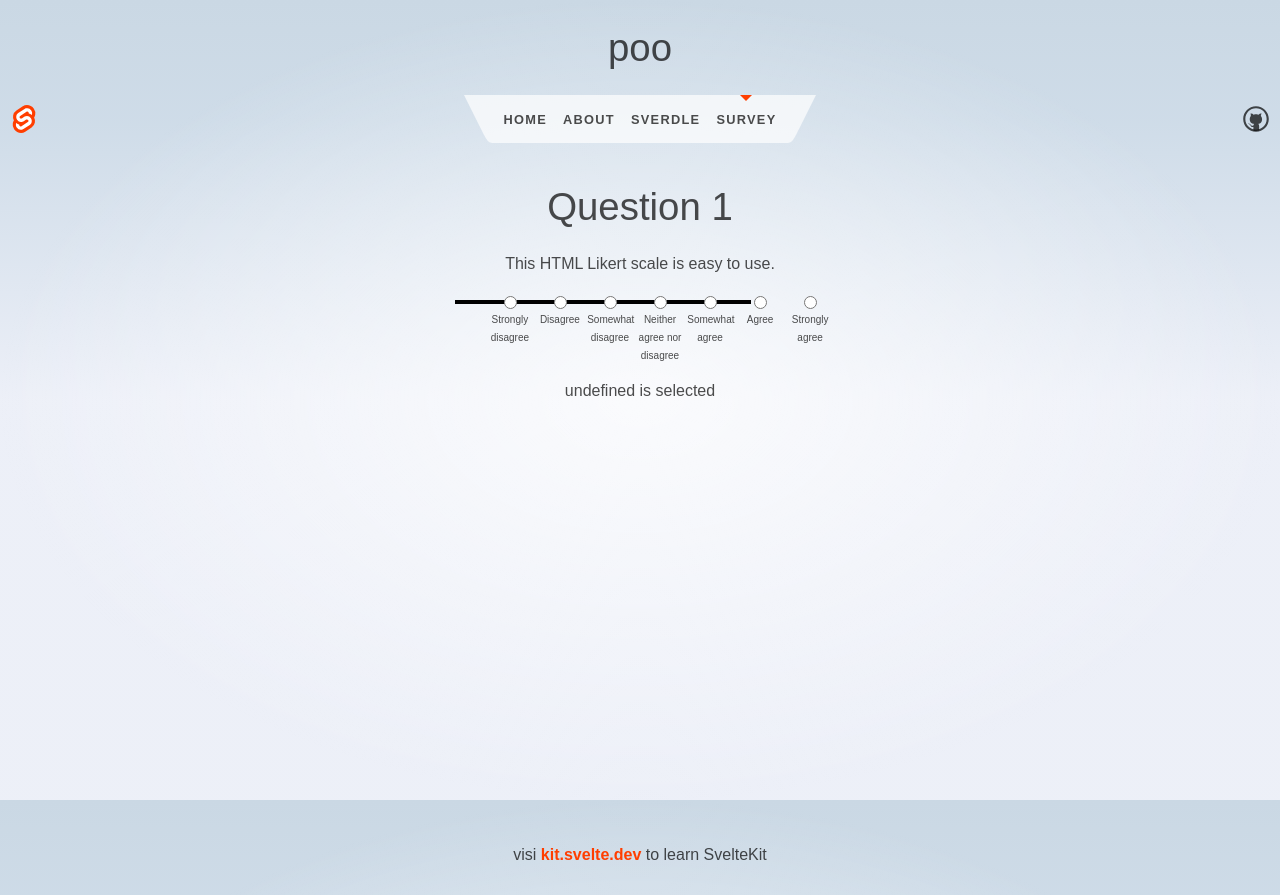
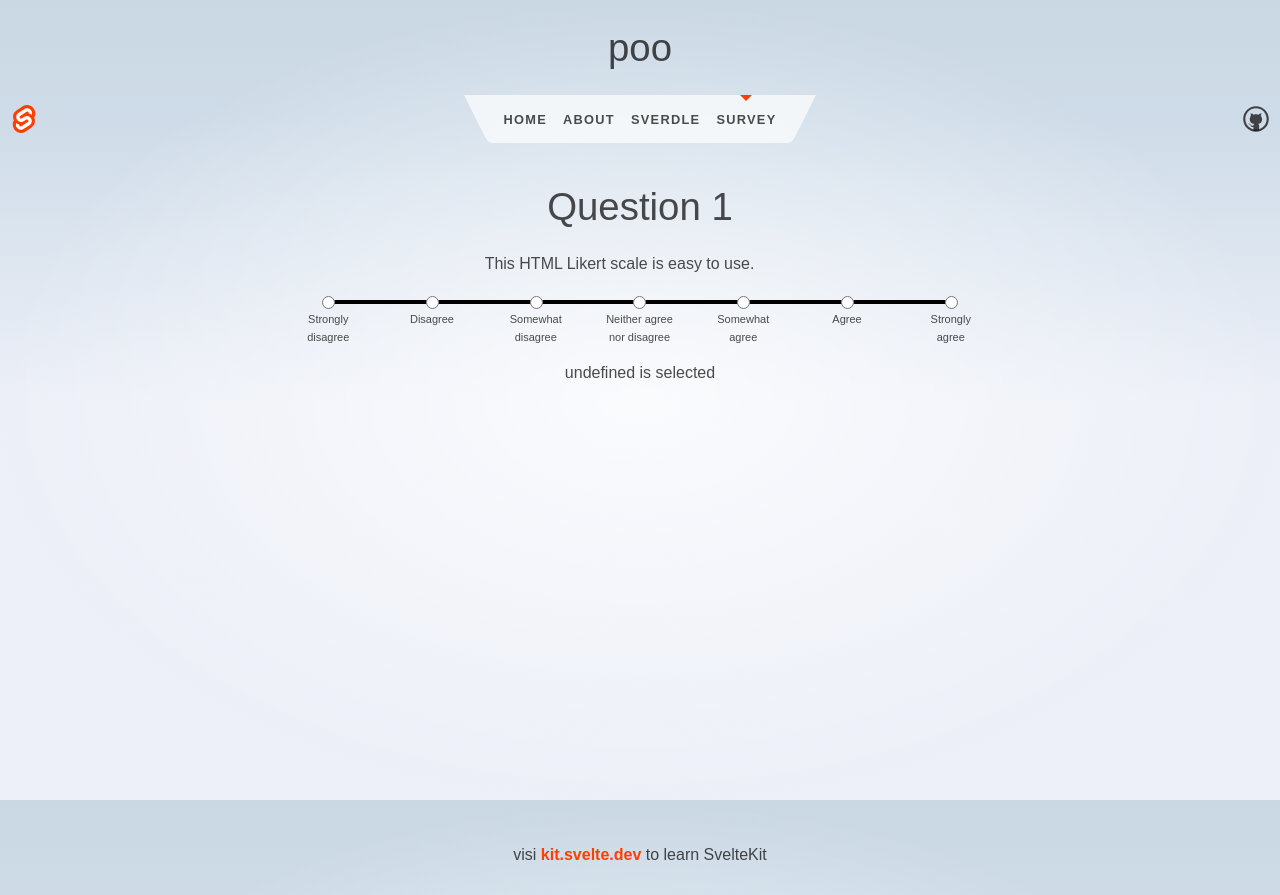
Before and after one commit to LSK-01/CodeLux, a SvelteKit app: page /forms in a window 1280 px wide. Built offline with nearby package versions, Linux system fonts and the light colour scheme.

Commit message:
Fixed Likert scale centering

```diff
--- a/src/routes/forms/+page.svelte
+++ b/src/routes/forms/+page.svelte
@@ -30,16 +30,31 @@
     <h1>
         Question 1
     </h1>
-    <Radio/>
+    <div class="form">
+        <Radio/>
+    </div>
     <p>
         {radioValue} is selected
     </p>
 </div>
 
+<!-- <div class="vl"></div> -->
+
 <style>
+    .form{
+        margin-left: -41px;
+    }
     .centered{
         text-align: center;
-        width: 50%;
+        width: 100%;
         margin: 0 auto;
     }
+    .vl {
+        border-left: 6px solid green;
+        height: 500px;
+        position: absolute;
+        left: 50%;
+        margin-left: -3px;
+        top: 0;
+    }
 </style>
--- a/src/routes/forms/Radio.svelte
+++ b/src/routes/forms/Radio.svelte
@@ -5,7 +5,7 @@
     <ul class='likert'>
       <li>
         <input type="radio" name="likert" value=-3>
-        <label class="subh">Strongly disagree</label>
+        <label class="subh">Strongly <br>disagree</label>
       </li>
       <li>
         <input type="radio" name="likert" value=-2>
@@ -13,15 +13,15 @@
       </li>
       <li>
         <input type="radio" name="likert" value=-1>
-        <label class="subh">Somewhat disagree</label>
+        <label class="subh">Somewhat <br>disagree</label>
       </li>
       <li>
         <input type="radio" name="likert" value=0>
-        <label class="subh">Neither agree nor disagree</label>
+        <label class="subh">Neither agree <br>nor disagree</label>
       </li>
       <li>
         <input type="radio" name="likert" value=1>
-        <label class="subh">Somewhat agree</label>
+        <label class="subh">Somewhat <br>agree</label>
       </li>
       <li>
         <input type="radio" name="likert" value=2>
@@ -29,7 +29,7 @@
       </li>
       <li>
         <input type="radio" name="likert" value=3>
-        <label class="subh">Strongly agree</label>
+        <label class="subh">Strongly <br>agree</label>
       </li>
     </ul>
   </form>
@@ -40,18 +40,18 @@
         font-size: 16px;
     }
     .subh{
-        font-size: 10px;
+        font-size: 11px;
     }
     form .likert:last-of-type {border-bottom:0;}
     form .likert:before {
     content: '';
     position:relative;
     top:11px;
-    left:5%;
+    left:18.5%;
     display:block;
     background-color:#000000;
     height:4px;
-    width:65%;
+    width:63%;
     }
     form .likert li {
     display:inline-block;
```
